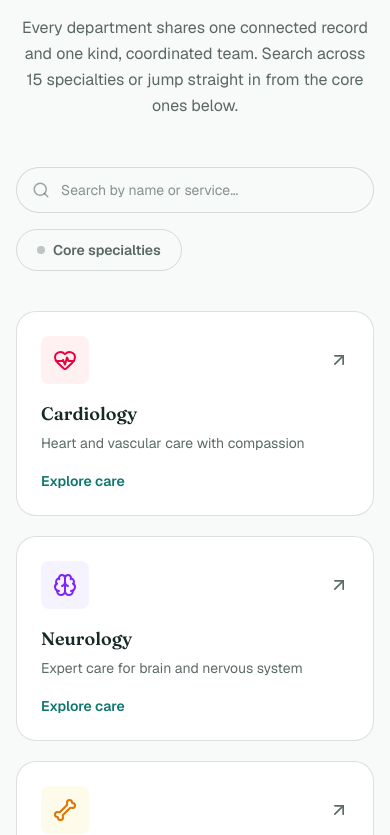
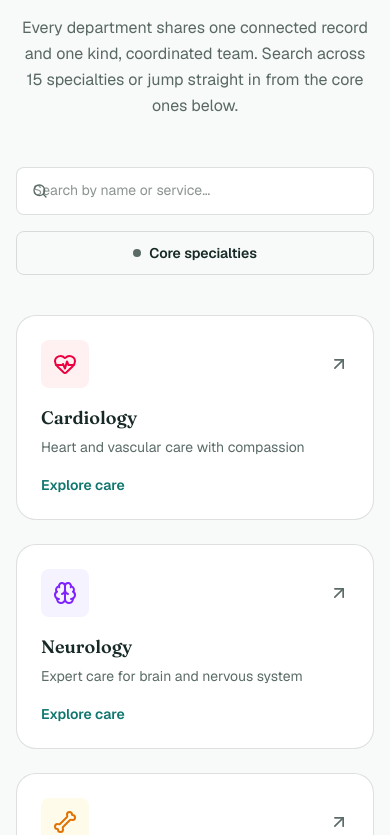
Before and after one commit to Salar11111/Care-Hub, a Next.js app: page /departments in a window 390 px wide. Shown: the part 265-1100 px from the top of the page. Built offline with nearby package versions, Linux system fonts and the light colour scheme.

Commit message:
style: enhance UI with a consistent design system

```diff
--- a/src/components/departments/departments-browser.tsx
+++ b/src/components/departments/departments-browser.tsx
@@ -28,7 +28,7 @@ export function DepartmentsBrowser() {
         <label className="relative block w-full sm:max-w-sm">
           <span className="sr-only">Search departments</span>
           <Search
-            className="pointer-events-none absolute left-4 top-1/2 h-4.5 w-4.5 -translate-y-1/2 text-foreground/40"
+            className="pointer-events-none absolute left-4 top-1/2 h-4 w-4 -translate-y-1/2 text-muted"
             aria-hidden="true"
           />
           <input
@@ -36,36 +36,34 @@ export function DepartmentsBrowser() {
             value={query}
             onChange={(e) => setQuery(e.target.value)}
             placeholder="Search by name or service…"
-            className="w-full rounded-full border border-foreground/15 bg-background py-3 pl-11 pr-4 text-sm outline-none transition-colors focus:border-teal-600 focus:ring-2 focus:ring-teal-600/20"
+            className="field-input pl-11"
           />
         </label>
         <button
           onClick={() => setShowOnlyFeatured((v) => !v)}
           aria-pressed={showOnlyFeatured}
-          className={`inline-flex items-center gap-2 self-start rounded-full border px-5 py-2.5 text-sm font-semibold transition-colors sm:self-auto ${
-            showOnlyFeatured
-              ? "border-teal-600 bg-teal-50 text-teal-700 dark:bg-teal-950/50 dark:text-teal-300"
-              : "border-foreground/15 text-foreground/70 hover:border-foreground/30"
+          className={`btn btn--secondary self-start sm:self-auto ${
+            showOnlyFeatured ? "!border-accent !text-accent-strong" : ""
           }`}
         >
           <span
-            className={`h-2 w-2 rounded-full ${showOnlyFeatured ? "bg-teal-500" : "bg-foreground/25"}`}
+            className={`h-2 w-2 rounded-full ${showOnlyFeatured ? "bg-accent" : "bg-muted"}`}
             aria-hidden="true"
           />
           Core specialties
         </button>
       </div>
 
-      <div className="grid gap-5 sm:grid-cols-2 lg:grid-cols-3">
+      <div className="grid gap-[var(--s-5)] sm:grid-cols-2 lg:grid-cols-3">
         {filtered.map((dept) => (
           <DepartmentCard key={dept.slug} department={dept} />
         ))}
       </div>
 
       {filtered.length === 0 ? (
-        <div className="rounded-3xl border border-dashed border-foreground/15 px-6 py-16 text-center">
+        <div className="card border-dashed px-6 py-16 text-center">
           <p className="font-display text-xl font-semibold">No departments found</p>
-          <p className="mt-1 text-sm text-foreground/60">
+          <p className="mt-1 text-sm text-muted">
             Try a different search term, or contact us and we&apos;ll point you in the
             right direction.
           </p>
```
